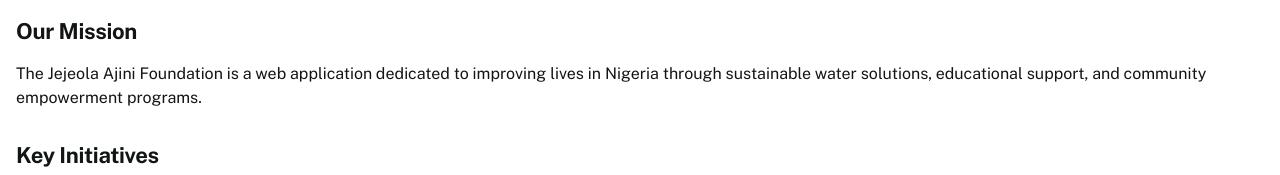
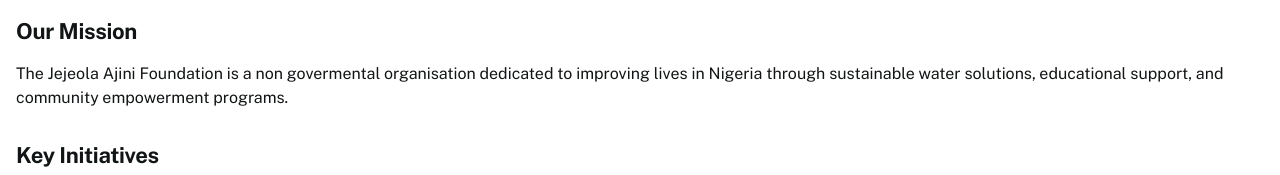
Before and after one commit to cloudjingo/JAF, a plain HTML site: page index.html in a window 1280 px wide. Shown: the part 394-569 px from the top of the page. Drawn offline with nearby package versions, Linux system fonts and the light colour scheme.

Commit message:
new commit

```diff
--- a/index.html
+++ b/index.html
@@ -45,7 +45,7 @@
         </div>
         <h2 class="text-[#121516] text-[22px] font-bold leading-tight tracking-[-0.015em] px-4 pb-3 pt-5">Our Mission</h2>
         <p class="text-[#121516] text-base font-normal leading-normal pb-3 pt-1 px-4">
-          The Jejeola Ajini Foundation is a web application dedicated to improving lives in Nigeria through sustainable water solutions, educational support, and community
+          The Jejeola Ajini Foundation is a non govermental organisation dedicated to improving lives in Nigeria through sustainable water solutions, educational support, and community
           empowerment programs.
         </p>
         <h2 class="text-[#121516] text-[22px] font-bold leading-tight tracking-[-0.015em] px-4 pb-3 pt-5">Key Initiatives</h2>
```
